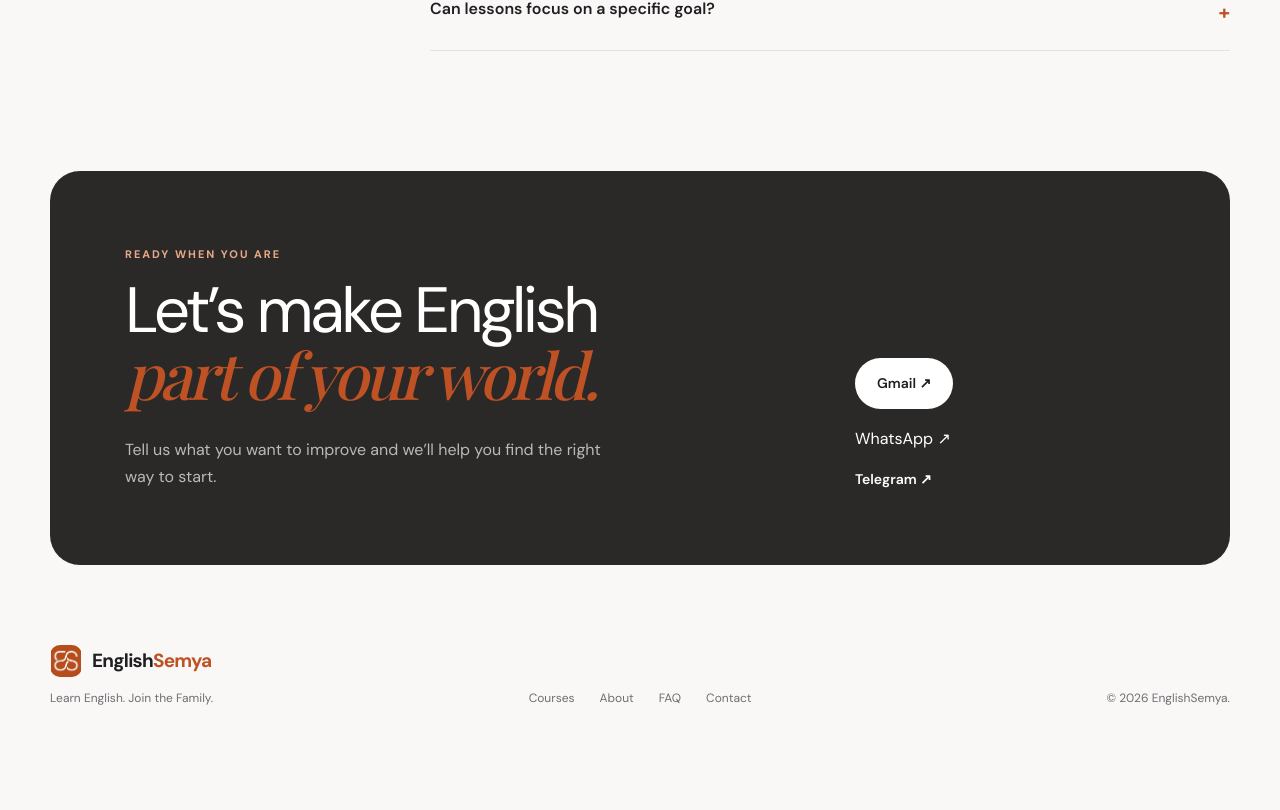
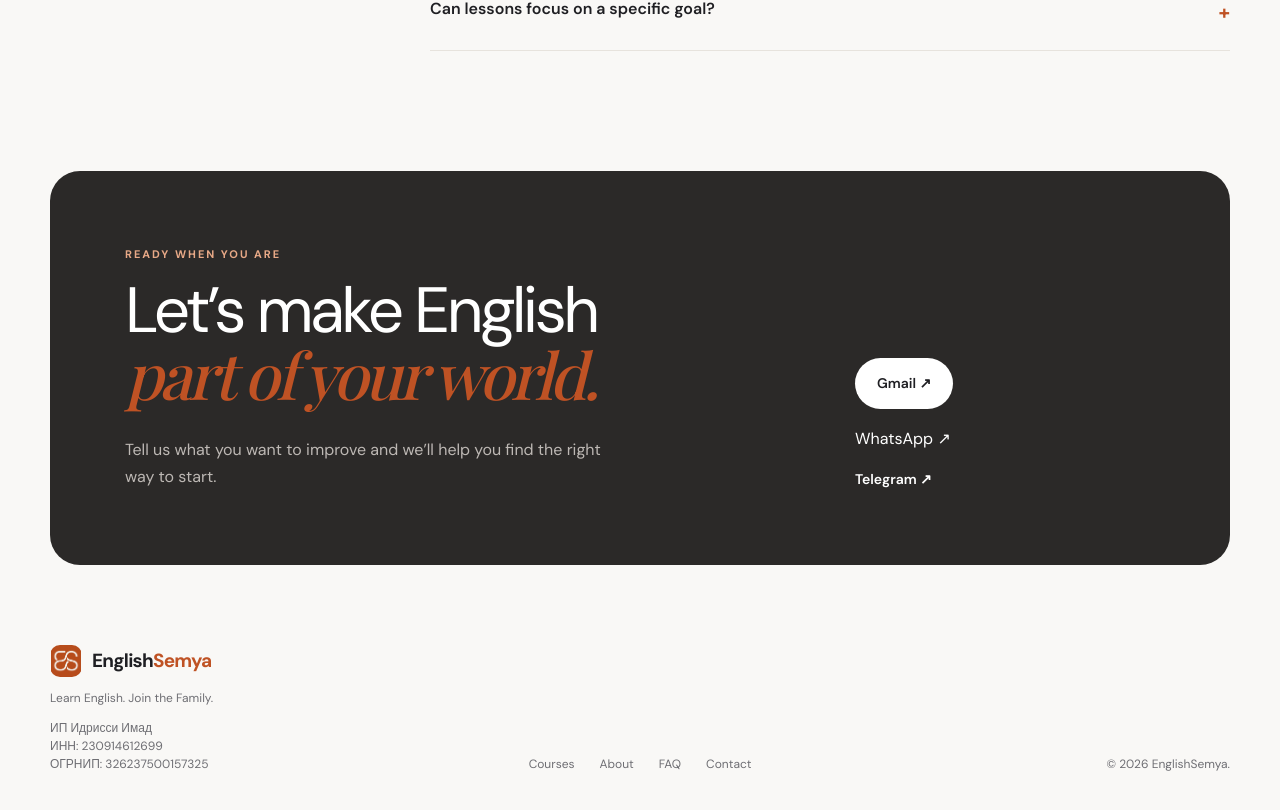
Before and after one commit to Imadoidrissi/englishsemya, a Next.js app: page / in a window 1280 px wide. Shown: the part 4677-5487 px from the top of the page. Before the commit the page ends 5429 px from the top, so only its background shows below. Built offline with nearby package versions, Linux system fonts and the light colour scheme; a web font is replaced by a local one.

Commit message:
Update page.tsx

```diff
--- a/src/app/page.tsx
+++ b/src/app/page.tsx
@@ -382,6 +382,15 @@ export default function Home() {
           </a>
 
           <p>Learn English. Join the Family.</p>
+
+          <p className="legalInfo">
+            ИП Идрисси Имад
+            <br />
+            ИНН: 230914612699
+            <br />
+            ОГРНИП: 326237500157325
+          </p>
+
         </div>
 
         <div className="footerLinks">
```
